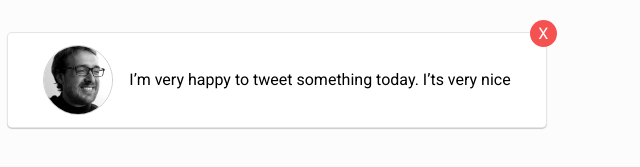
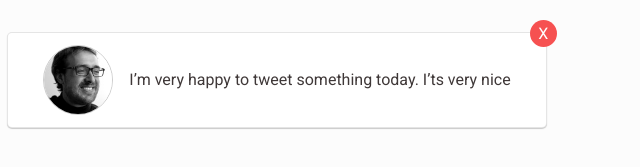
Before and after one commit to JCruz-Dev/vanillajs-projects, a plain HTML site: page Project-1/index.html in a window 1280 px wide. Shown: the part 337-504 px from the top of the page, 363-1003 px from the left. Drawn offline with Linux system fonts and the light colour scheme.

Commit message:
Sets CSS variable for tweet text

```diff
--- a/Project-1/style.css
+++ b/Project-1/style.css
@@ -74,6 +74,7 @@ img {
 
 .tweet-text {
   margin-left: 1em;
+  color: var(--color-tweetText);
 }
 .tweet-container {
   position: relative;
```
